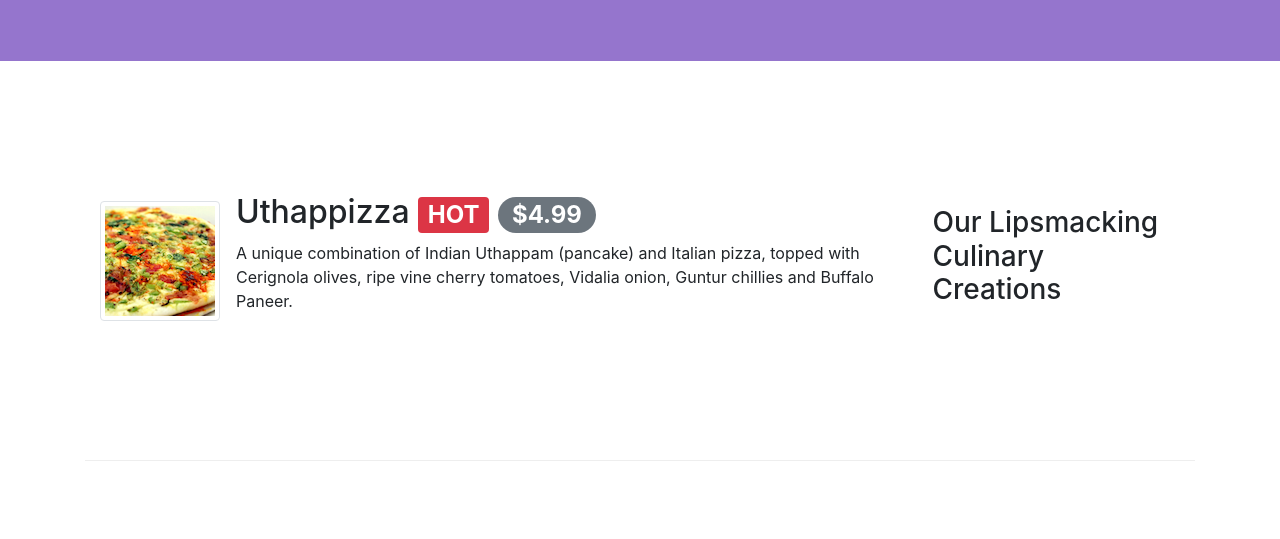
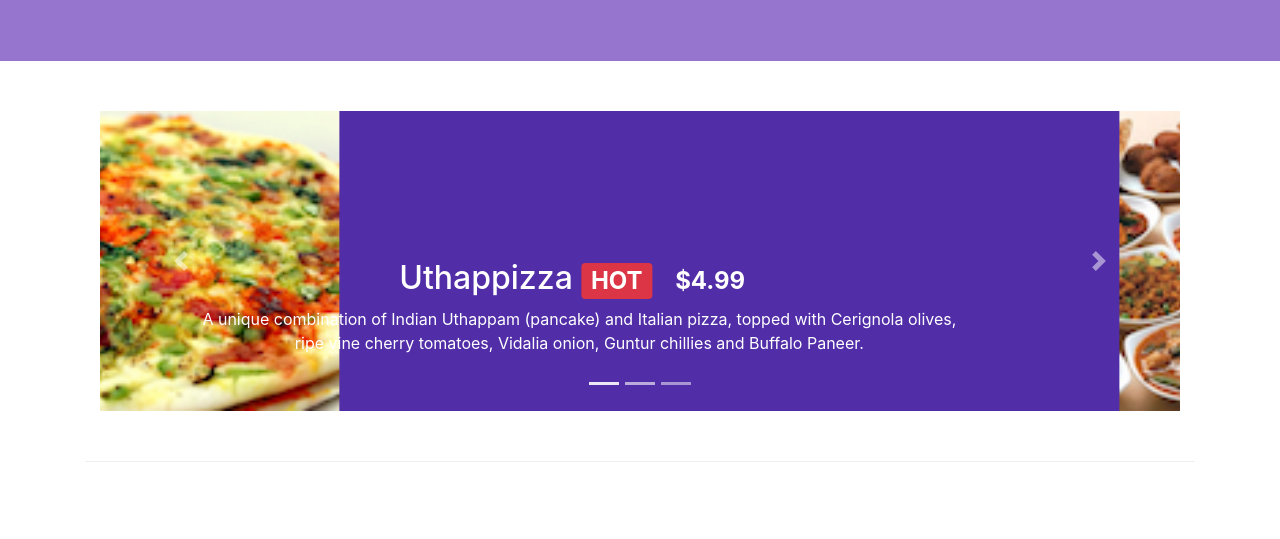
Before and after one commit to sharaafnazeer/bootstrap-4, a plain HTML site: page index.html in a window 1280 px wide. Shown: the part 261-800 px from the top of the page. Drawn offline with nearby package versions, Linux system fonts and the light colour scheme.

Commit message:
Carousel

```diff
--- a/css/styles.css
+++ b/css/styles.css
@@ -45,3 +45,18 @@
     border-bottom: 1px solid #ddd;
     padding: 10px;
 }
+
+.carousel {
+    background:#512DA8;
+}
+
+.carousel-item {
+  height: 300px;
+}
+
+.carousel-item img {
+    position: absolute;
+    top: 0;
+    left: 0;
+    min-height: 300px;
+}
--- a/index.html
+++ b/index.html
@@ -96,6 +96,65 @@
     </header>
 
     <div class="container">
+
+        <div class="row row-content">
+            <div class="col">
+                <div id="mycarousel" class="carousel slide" data-ride="carousel">
+<div class="carousel-inner" role="listbox">
+                        <div class="carousel-item active">
+                            <img class="d-block img-fluid"
+                                src="img/uthappizza.png" alt="Uthappizza">
+                            <div class="carousel-caption d-none d-md-block">
+                                <h2>Uthappizza <span class="badge badge-danger">HOT</span> <span class="badge badge-pill badge-default">$4.99</span></h2>
+                                <p class="d-none d-sm-block">A unique combination of Indian Uthappam (pancake) and
+                                    Italian pizza, topped with Cerignola olives, ripe vine
+                                    cherry tomatoes, Vidalia onion, Guntur chillies and
+                                    Buffalo Paneer.</p>
+                            </div>
+                        </div>
+                        <div class="carousel-item">
+                            <img class="d-block img-fluid"
+                            src="img/buffet.png" alt="Buffet">
+                            <div class="carousel-caption d-none d-md-block">
+                                <h2 class="mt-0">Weekend Grand Buffet <span class="badge badge-danger">NEW</span></h2>
+                                <p class="d-none d-sm-block">Featuring mouthwatering combinations with a choice of five different salads, six enticing appetizers, six main entrees and five choicest desserts.
+                                    Free flowing bubbly and soft drinks. All for just $19.99 per person.</p>
+                            </div>
+                        </div>
+                        <div class="carousel-item">
+                            <img class="d-block img-fluid"
+                            src="img/alberto.png" alt="Alberto">
+                            <div class="carousel-caption d-none d-md-block">
+                                <h2 class="mt-0">Alberto Somayya</h2>
+                                <h4>Executive Chef</h4>
+                                <p class="d-none d-sm-block">Award winning three-star Michelin chef with wide
+                                    International experience having worked closely with
+                                    whos-who in the culinary world, he specializes in
+                                    creating mouthwatering Indo-Italian fusion experiences.
+                                    </p>
+                            </div>
+                        </div>
+
+
+                    </div>
+
+
+                    <ol class="carousel-indicators">
+                        <li data-target="#mycarousel" data-slide-to="0" class="active"></li>
+                        <li data-target="#mycarousel" data-slide-to="1"></li>
+                        <li data-target="#mycarousel" data-slide-to="2"></li>
+                    </ol>
+                    <a class="carousel-control-prev" href="#mycarousel" role="button" data-slide="prev">
+                        <span class="carousel-control-prev-icon"></span>
+                    </a>
+                    <a class="carousel-control-next" href="#mycarousel" role="button" data-slide="next">
+                        <span class="carousel-control-next-icon"></span>
+                    </a>
+
+                </div>
+             </div>
+        </div>
+
         <div class="row row-content align-items-center">
             <div class="col-12 col-sm-4 order-sm-last col-md-3">
                 <h3>Our Lipsmacking Culinary Creations</h3>
@@ -125,7 +184,9 @@
                 <div class="media">
                     <div class="media-body">
                         <h2 class="mt-0">Weekend Grand Buffet <span class="badge badge-danger">NEW</span></h2>
-                        <p class="d-none d-sm-block">Featuring mouthwatering combinations with a choice of five different salads, six enticing appetizers, six main entrees and five choicest desserts. Free flowing bubbly and soft drinks. All for just $19.99 per person.
+                        <p class="d-none d-sm-block">Featuring mouthwatering combinations with a choice of five different salads,
+                            six enticing appetizers, six main entrees and five choicest desserts.
+                            Free flowing bubbly and soft drinks. All for just $19.99 per person.
 
                         </p>
                     </div>
```
